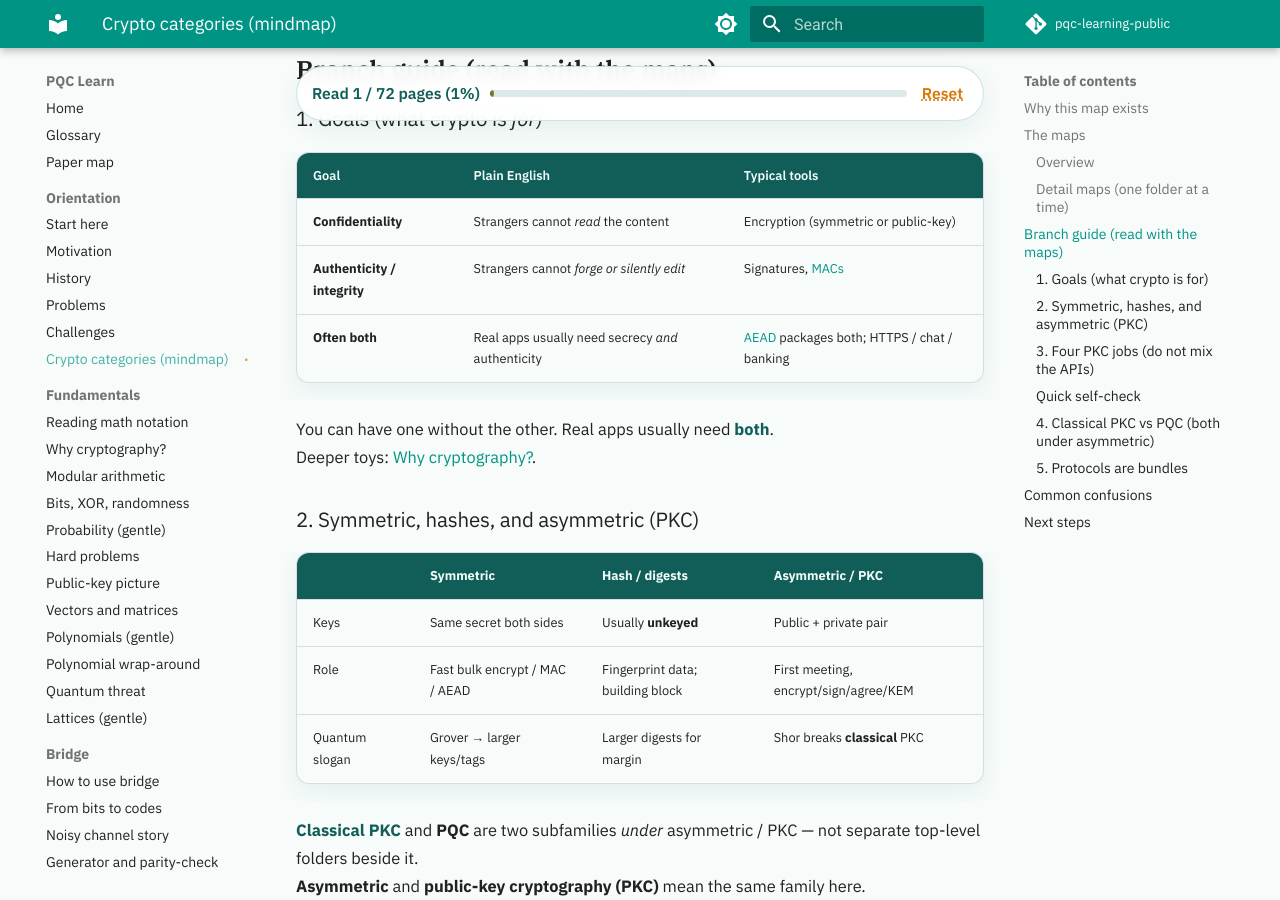
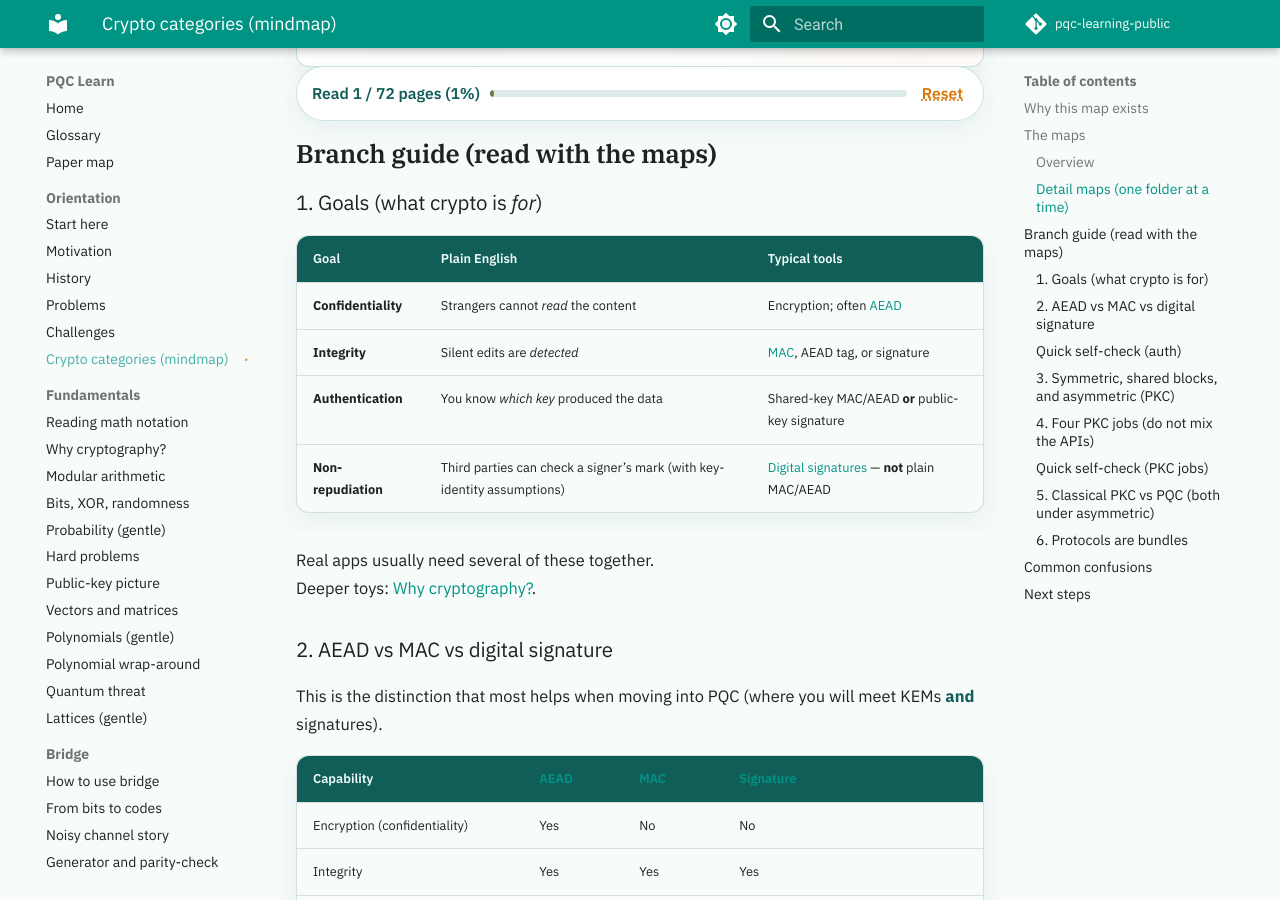
Before and after one commit to Post-Quantum-Cryptography-PQC/learning, an MkDocs documentation site: the page built from docs/orientation/crypto-categories.md, in a window 1280 px wide and 900 px high, scrolled down 1899 px. Built offline with MkDocs 1.6.1 and Material for MkDocs 9.7.7, drawn with Linux system fonts in a browser that asks for light colours; comment, search, counter and statistics services are not loaded; some of the changed text lies outside the part shown.

Commit message:
sync from pqc-learning-public@7545f68

````diff
--- a/docs/orientation/crypto-categories.md
+++ b/docs/orientation/crypto-categories.md
@@ -3,13 +3,13 @@
 **Prereqs:** [Motivation](motivation.md) · [History](history.md) · [Challenges](challenges.md) (recommended)
 **Next:** [How to read the math](../fundamentals/reading-math-notation.md) · [Why cryptography?](../fundamentals/why-cryptography.md) · [Public-key picture](../fundamentals/public-key-picture.md)
 
-**Learning goals.** Place confidentiality vs authenticity, symmetric vs asymmetric (PKC), unkeyed hashes, encryption vs signatures vs key agreement vs KEMs, classical PKC and PQC *as asymmetric subfamilies*, and “protocols bundle tools” on one mental map — before the math pages.
+**Learning goals.** Place security *goals* (confidentiality, integrity, authentication, non-repudiation), symmetric vs asymmetric (PKC), shared unkeyed building blocks, encryption vs signatures vs key agreement vs KEMs, classical PKC and PQC *as asymmetric subfamilies*, AEAD vs MAC vs signature, and “protocols bundle tools” on one mental map — before the math pages.
 
 ## Why this map exists
 
-Later pages dive into codes, lattices, and hardware. This page is the **folder tree**: what kinds of crypto tools exist, what job each does, and how PQC fits.
+Later pages dive into codes, lattices, and hardware. This page is a **teaching folder tree** (conceptual organization, not a rigid ontology): what kinds of crypto tools exist, what job each does, and how PQC fits. Shared primitives (hashes, XOFs, KDFs, randomness) can serve **both** symmetric and asymmetric schemes.
 
-Skip freely; come back when a word feels fuzzy. Glossary: [PKC](../glossary.md#pkc) · [KEM](../glossary.md#kem) · [PQC](../glossary.md#pqc) · [AEAD](../glossary.md#aead) · [MAC](../glossary.md#mac) · [Hash](../glossary.md#hash).
+Skip freely; come back when a word feels fuzzy. Glossary: [PKC](../glossary.md#pkc) · [KEM](../glossary.md#kem) · [PQC](../glossary.md#pqc) · [AEAD](../glossary.md#aead) · [MAC](../glossary.md#mac) · [Hash](../glossary.md#hash) · [Integrity](../glossary.md#integrity) · [Authentication](../glossary.md#authentication) · [Non-repudiation](../glossary.md#non-repudiation).
 
 ## The maps
 
@@ -23,72 +23,74 @@ One giant mindmap is hard to read. This page uses:
 ```pqc-mermaid
 flowchart TB
   C(("Cryptography"))
-  C --> G["Goals<br/>why we encrypt / sign"]
-  C --> S["Symmetric<br/>shared secret - keyed"]
-  C --> H["Hash / digests<br/>usually unkeyed"]
-  C --> A["Asymmetric / PKC<br/>public + private key"]
-  C --> PR["Protocols / hybrids<br/>TLS / HTTPS / VPN"]
-  A --> CL["Classical PKC<br/>RSA / DH / ECC"]
-  A --> P["PQC<br/>post-quantum public-key"]
+  C --> G["Goals<br/>conf / integrity / auth / non-repudiation"]
+  C --> S["Symmetric / keyed<br/>AES / ChaCha / AEAD / MAC"]
+  C --> B["Shared building blocks<br/>hash / XOF / KDF / randomness"]
+  C --> A["Asymmetric / PKC"]
+  C --> PR["Protocols / apps<br/>TLS / HTTPS / VPN / boot / IoT"]
+  A --> CL["Classical<br/>RSA / ECC / DH"]
+  A --> P["PQC<br/>ML-KEM / ML-DSA / SLH-DSA"]
   classDef hub fill:#0f766e,stroke:#5eead4,color:#ecfeff
   classDef leaf fill:#115e59,stroke:#99f6e4,color:#ecfeff
   class C hub
-  class G,S,H,A,PR,CL,P leaf
+  class G,S,B,A,PR,CL,P leaf
 ```
 
 ### Detail maps (one folder at a time)
 
 === "Goals"
 
-    Confidentiality vs authenticity — you can have one without the other.
+    Four security objectives — related, but not the same word.
 
     ```pqc-mermaid
     flowchart TB
       G["Goals"]
       G --> C["Confidentiality<br/>strangers cannot read"]
-      G --> A["Authenticity / integrity<br/>strangers cannot forge or silently edit"]
-      G --> B["Often both<br/>HTTPS / chat / banking"]
-      C --> CT["Encryption"]
-      A --> AT["Signatures / MACs"]
-      B --> AE["AEAD<br/>secrecy + integrity together"]
+      G --> I["Integrity<br/>silent edits are detected"]
+      G --> A["Authentication<br/>who/which key is speaking"]
+      G --> N["Non-repudiation<br/>third-party evidence of signing"]
+      C --> CE["Encryption / AEAD"]
+      I --> IM["MAC / AEAD / signature"]
+      A --> AM["MAC-AEAD shared key<br/>or signature public verify"]
+      N --> NS["Digital signatures<br/>not plain MAC/AEAD"]
       classDef n fill:#115e59,stroke:#99f6e4,color:#ecfeff
-      class G,C,A,B,CT,AT,AE n
+      class G,C,I,A,N,CE,IM,AM,NS n
     ```
 
 === "Symmetric"
 
-    Keyed tools that share one secret on both sides — great after a session key exists. Ordinary hashes are *not* listed here (see Hash / digests).
+    Keyed tools that share one secret on both sides. Ordinary unkeyed hashes live under Shared building blocks.
 
     ```pqc-mermaid
     flowchart TB
-      S["Symmetric - keyed"]
-      S --> K["Same shared secret both sides"]
-      S --> F["Fast bulk crypto"]
-      S --> E["Encryption<br/>AES / ChaCha"]
-      S --> M["MAC / HMAC / AEAD<br/>keyed integrity or both"]
+      S["Symmetric / keyed"]
+      S --> E["AES / ChaCha<br/>encryption"]
+      S --> AE["AEAD<br/>encrypt + integrity tag"]
+      S --> M["HMAC / CMAC<br/>keyed MAC only"]
       S --> Q["Quantum note<br/>Grover - larger keys / tags"]
       classDef n fill:#115e59,stroke:#99f6e4,color:#ecfeff
-      class S,K,F,E,M,Q n
+      class S,E,AE,M,Q n
     ```
 
-=== "Hash / digests"
+=== "Shared building blocks"
 
-    Ordinary cryptographic hashes are **unkeyed** primitives (no shared secret). They feed many constructions — MACs, signatures, KEMs, transcripts — without being “symmetric crypto” themselves.
+    Usually **unkeyed** (or randomness) primitives reused by *both* symmetric and asymmetric schemes — conceptual shelf, not “a kind of PKC.”
 
     ```pqc-mermaid
     flowchart TB
-      H["Hash / digests<br/>usually unkeyed"]
-      H --> S["SHA-2 / SHA-3<br/>fixed-length fingerprint"]
-      H --> X["XOF / SHAKE<br/>extendable output"]
-      H --> U["Used by<br/>HMAC / signatures / PQC / transcripts"]
-      H --> N["Not a shared-key cipher<br/>and not a signature by itself"]
+      B["Shared building blocks"]
+      B --> H["Hash / digest<br/>SHA-2 / SHA-3"]
+      B --> X["XOF / SHAKE<br/>extendable output"]
+      B --> K["KDF<br/>derive keys from secrets"]
+      B --> R["Randomness<br/>fresh keys / nonces"]
+      B --> N["Used by<br/>HMAC / signatures / KEMs / TLS"]
       classDef n fill:#115e59,stroke:#99f6e4,color:#ecfeff
-      class H,S,X,U,N n
+      class B,H,X,K,R,N n
     ```
 
 === "Asymmetric / PKC"
 
-    Public + private key family. **Jobs** first; **classical** and **PQC** are subfamilies under this same branch (not peer folders next to “asymmetric”).
+    Public + private key family. **Jobs** first; **classical** and **PQC** are subfamilies under this same branch.
 
     ```pqc-mermaid
     flowchart TB
@@ -142,14 +144,14 @@ flowchart TB
 
     ```pqc-mermaid
     flowchart TB
-      PR["Protocols / hybrids<br/>TLS / HTTPS / VPN"]
-      PR --> K["KEM or key agreement<br/>session setup"]
-      PR --> S["Signatures<br/>authenticity / certificates"]
-      PR --> Y["Symmetric<br/>bulk data"]
-      PR --> H["Hashes<br/>transcripts / derivations"]
+      PR["Protocols / apps"]
+      PR --> T["TLS / HTTPS"]
+      PR --> V["VPN"]
+      PR --> B["Secure Boot"]
+      PR --> I["IoT / constrained links"]
       PR --> X["Hybrid migration<br/>classical + PQC together"]
       classDef n fill:#115e59,stroke:#99f6e4,color:#ecfeff
-      class PR,K,S,Y,H,X n
+      class PR,T,V,B,I,X n
     ```
 
 ## Branch guide (read with the maps)
@@ -158,45 +160,66 @@ flowchart TB
 
 | Goal | Plain English | Typical tools |
 |------|---------------|---------------|
-| **Confidentiality** | Strangers cannot *read* the content | Encryption (symmetric or public-key) |
-| **Authenticity / integrity** | Strangers cannot *forge or silently edit* | Signatures, [MACs](../glossary.md#mac) |
-| **Often both** | Real apps usually need secrecy *and* authenticity | [AEAD](../glossary.md#aead) packages both; HTTPS / chat / banking |
+| **Confidentiality** | Strangers cannot *read* the content | Encryption; often [AEAD](../glossary.md#aead) |
+| **Integrity** | Silent edits are *detected* | [MAC](../glossary.md#mac), AEAD tag, or signature |
+| **Authentication** | You know *which key* produced the data | Shared-key MAC/AEAD **or** public-key signature |
+| **Non-repudiation** | Third parties can check a signer’s mark (with key-identity assumptions) | [Digital signatures](../glossary.md#digital-signature) — **not** plain MAC/AEAD |
 
-You can have one without the other. Real apps usually need **both**.
+Real apps usually need several of these together.
 Deeper toys: [Why cryptography?](../fundamentals/why-cryptography.md).
 
-### 2. Symmetric, hashes, and asymmetric (PKC)
+### 2. AEAD vs MAC vs digital signature
 
-| | **Symmetric** | **Hash / digests** | **Asymmetric / PKC** |
-|--|---------------|--------------------|----------------------|
-| Keys | Same secret both sides | Usually **unkeyed** | Public + private pair |
-| Role | Fast bulk encrypt / MAC / AEAD | Fingerprint data; building block | First meeting, encrypt/sign/agree/KEM |
-| Quantum slogan | Grover → larger keys/tags | Larger digests for margin | Shor breaks **classical** PKC |
+This is the distinction that most helps when moving into PQC (where you will meet KEMs **and** signatures).
+
+| Capability | [AEAD](../glossary.md#aead) | [MAC](../glossary.md#mac) | [Signature](../glossary.md#digital-signature) |
+|------------|------|-----|-----------|
+| Encryption (confidentiality) | Yes | No | No |
+| Integrity | Yes | Yes | Yes |
+| Shared-key authentication | Yes | Yes | No |
+| Public verification | No | No | Yes |
+| Third-party evidence of signer authorization | No | No | Yes — subject to key identity and security assumptions |
+
+**Read-out:** AEAD/MAC prove “someone who knows the shared secret touched this.” A signature proves “the holder of this public verification key signed this,” which strangers can check without that secret.
+
+### Quick self-check (auth)
+
+Can a TLS record’s AEAD tag replace a certificate signature for proving the server’s long-term identity to a browser?
+<details><summary>Answer</summary>
+No — AEAD is shared-key authentication for the session traffic. Long-term server identity uses <strong>signatures</strong> (and certificates) that outsiders can verify with a public key.
+</details>
+
+### 3. Symmetric, shared blocks, and asymmetric (PKC)
+
+| | **Symmetric / keyed** | **Shared building blocks** | **Asymmetric / PKC** |
+|--|----------------------|----------------------------|----------------------|
+| Keys | Same secret both sides | Usually unkeyed (or RNG) | Public + private pair |
+| Role | AES/ChaCha, AEAD, HMAC/CMAC | Hash, XOF, KDF, randomness | Encrypt / sign / agree / KEM |
+| Quantum slogan | Grover → larger keys/tags | Larger digests / margins | Shor breaks **classical** PKC |
 
 **Classical PKC** and **PQC** are two subfamilies *under* asymmetric / PKC — not separate top-level folders beside it.
-**Asymmetric** and **public-key cryptography (PKC)** mean the same family here.
-Glossary: [Symmetric crypto](../glossary.md#symmetric-crypto) · [Hash](../glossary.md#hash) · [Asymmetric / PKC](../glossary.md#asymmetric-pkc) · [PKC](../glossary.md#pkc).
+Glossary: [Symmetric crypto](../glossary.md#symmetric-crypto) · [Hash](../glossary.md#hash) · [KDF](../glossary.md#kdf) · [Asymmetric / PKC](../glossary.md#asymmetric-pkc) · [PKC](../glossary.md#pkc).
 
-### 3. Four PKC *jobs* (do not mix the APIs)
+### 4. Four PKC *jobs* (do not mix the APIs)
 
 | Job | Who uses which key | What you get |
 |-----|--------------------|--------------|
 | **Public-key encryption** | Encrypt with $\mathsf{pk}$; decrypt with $\mathsf{sk}$ | Confidentiality of a message |
-| **Digital signature** | Sign with $\mathsf{sk}$; verify with $\mathsf{pk}$ | Authenticity / integrity |
+| **Digital signature** | Sign with $\mathsf{sk}$; verify with $\mathsf{pk}$ | Integrity + authentication; often non-repudiation |
 | **Key agreement** (e.g. DH / ECDH) | Both contribute; output a **shared secret** | A session secret — *not* “encrypt this email” by itself |
 | **KEM** | $\mathsf{Encaps}(\mathsf{pk})\to(\mathsf{ct},K)$; $\mathsf{Decaps}(\mathsf{sk},\mathsf{ct})\to K$ | Fresh session key $K$ under a clean API |
 
 Modern deployments lean on **KEMs** (and signatures) more than raw “encrypt a whole file with RSA.”
 Story page: [Public-key picture](../fundamentals/public-key-picture.md) · concept: [KEM](../concepts/kem.md).
 
-### Quick self-check
+### Quick self-check (PKC jobs)
 
 Diffie–Hellman gives two parties a shared secret. Is that the same API as “encrypt a message under Alice’s public key”?
 <details><summary>Answer</summary>
 No — DH is <strong>key agreement</strong>. Message encryption and KEMs are different jobs (related story, different algorithms / APIs).
 </details>
 
-### 4. Classical PKC vs PQC (both under asymmetric)
+### 5. Classical PKC vs PQC (both under asymmetric)
 
 Both are **asymmetric / PKC** subfamilies.
 
@@ -220,23 +243,26 @@ See [Motivation](motivation.md) · [History](history.md).
 
 Hardness-family postcard: [History](history.md). Tracks: [code-based](../tracks/code-based-kems/ROADMAP.md) · [lattice](../tracks/lattice-lwe/ROADMAP.md) · [hash-based signatures](../tracks/hash-based-signatures/ROADMAP.md) · [hardware](../tracks/pqc-hardware/ROADMAP.md).
 
-### 5. Protocols are bundles
+### 6. Protocols are bundles
 
-**HTTPS / TLS / VPN** are not one algorithm. They combine:
+**TLS / HTTPS / VPN / Secure Boot / IoT stacks** are not one algorithm. They combine:
 
 1. key establishment (KEM or key agreement, often **hybrid** classical + PQC during migration),
-2. **signatures** (and certificates) for who you are talking to,
-3. **symmetric** crypto for the bulk bytes.
+2. **signatures** (and certificates) for long-term identity / authorization evidence,
+3. **symmetric** crypto (often AEAD) for bulk bytes,
+4. **hashes / KDFs** for transcripts and key derivation.
 
-PQC mainly replaces the **public-key** pieces; AES-like tools stay, often with larger margins.
+PQC mainly replaces the **public-key** pieces; AES-like tools and shared building blocks stay, often with larger margins.
 
 ## Common confusions
 
-- “Encryption” in everyday speech often mixes confidentiality with authenticity — they differ.
+- “Encryption” in everyday speech often mixes confidentiality with integrity/authentication — they differ.
+- **Integrity ≠ authentication ≠ non-repudiation** — see the goals table and AEAD/MAC/signature comparison.
 - A **KEM is not a signature**.
 - **DH is not RSA encryption**.
 - **PQC** is not a third peer next to “symmetric” and “asymmetric” — it is an asymmetric / PKC subfamily.
 - A bare **hash** (SHA-2/3) is usually unkeyed — not the same shelf as AES or a shared-key MAC.
+- **AEAD/MAC** = shared-key authentication; **signatures** = public verification (and usually non-repudiation assumptions).
 - **PQC ≠ quantum communication**; PQC runs on ordinary computers.
 - Publishing a **public** key is intentional; the **private** key must stay secret.
 
````
Also changed, not shown: docs/glossary.md (+9 -3 lines).
